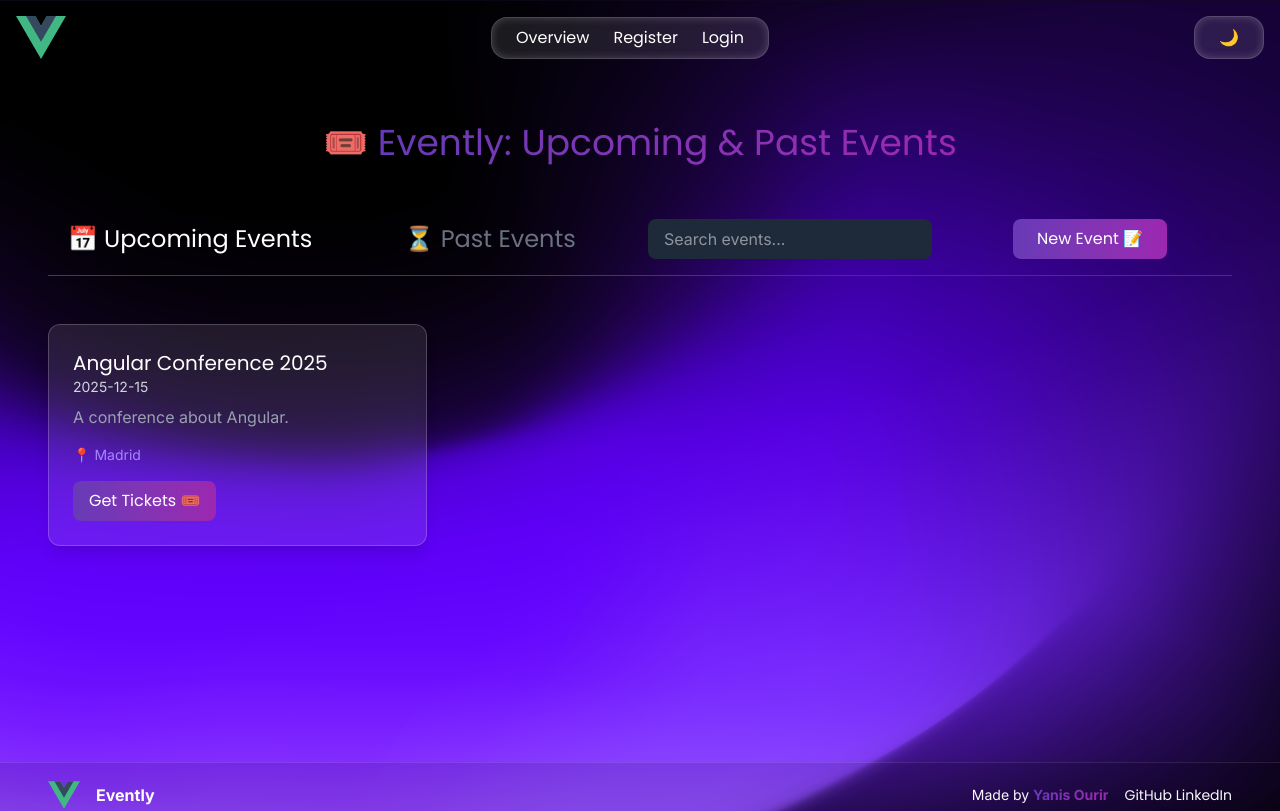
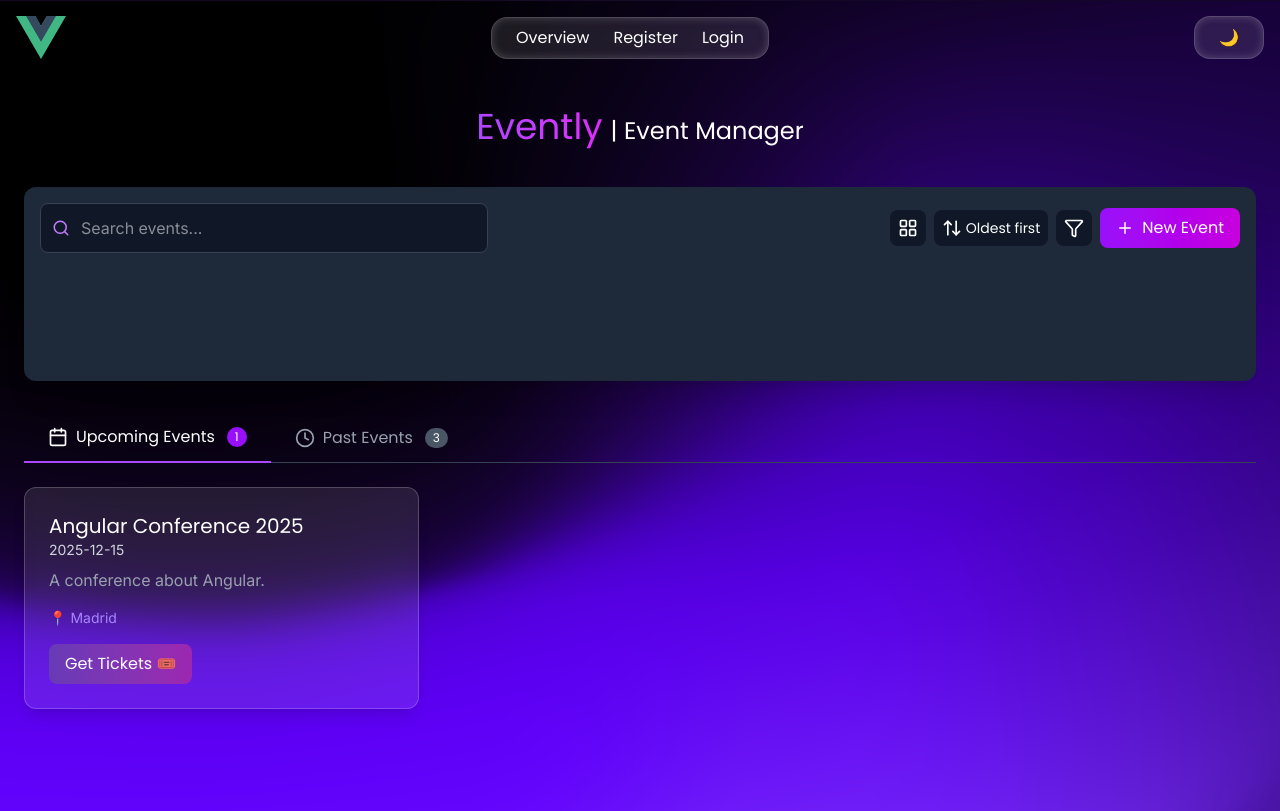
Before and after one commit to Yanis-Ourir/event-front-vuejs, a Vue app: page /events in a window 1280 px wide. Shown: the top 811 px of the page. Built offline with nearby package versions, Linux system fonts and the light colour scheme; the HTML template or start-up script is replaced by a standard one.

Commit message:
need BACKEND and done

```diff
--- a/package.json
+++ b/package.json
@@ -15,6 +15,7 @@
   },
   "dependencies": {
     "@tailwindcss/vite": "^4.0.11",
+    "lucide-vue-next": "^0.482.0",
     "pinia": "^3.0.1",
     "tailwindcss": "^4.0.11",
     "vue": "^3.5.13",
--- a/src/views/Event.vue
+++ b/src/views/Event.vue
@@ -1,8 +1,9 @@
 <script setup lang="ts">
-import { computed, ref } from 'vue';
+import { computed, ref, onMounted } from 'vue';
 import EventCard from '@/components/ui/EventCard.vue';
 import PastEventCard from '@/components/ui/PastEventCard.vue';
 import EventForm from '@/components/EventForm.vue';
+import { Search, Calendar, LayoutGrid, Clock, Filter, Plus, ArrowUpDown } from 'lucide-vue-next';
 
 const templateEvent = [
     { title: 'React Conference 2023', date: '2023-10-15', description: 'A conference about React.', location: 'London' },
@@ -14,66 +15,267 @@ const templateEvent = [
 const now = new Date();
 const searchQuery = ref('');
 const formModal = ref(false);
-const showUpcomingEvents = ref(true);
+const activeTab = ref('upcoming');
+const sortDirection = ref('asc');
+const showFilters = ref(false);
+const selectedLocation = ref('');
+const viewMode = ref('grid');
 
-const pastEvents = computed(() =>
-    templateEvent.filter(event => new Date(event.date) < now && event.title.toLowerCase().includes(searchQuery.value.toLowerCase()))
-);
 
-const upcomingEvents = computed(() =>
-    templateEvent.filter(event => new Date(event.date) >= now && event.title.toLowerCase().includes(searchQuery.value.toLowerCase()))
-);
+const locations = computed(() => {
+  const uniqueLocations = new Set(templateEvent.map(event => event.location));
+  return Array.from(uniqueLocations);
+});
 
-const toggleView = (isUpcoming: boolean) => {
-    showUpcomingEvents.value = isUpcoming;
+const filteredEvents = computed(() => {
+  return templateEvent.filter(event => {
+
+    const matchesSearch = event.title.toLowerCase().includes(searchQuery.value.toLowerCase());
+
+    const matchesLocation = selectedLocation.value === '' || event.location === selectedLocation.value;
+
+    return matchesSearch && matchesLocation;
+  });
+});
+
+const pastEvents = computed(() => {
+  const filtered = filteredEvents.value.filter(event => new Date(event.date) < now);
+
+  return sortEvents(filtered);
+});
+
+const upcomingEvents = computed(() => {
+  const filtered = filteredEvents.value.filter(event => new Date(event.date) >= now);
+
+  return sortEvents(filtered);
+});
+
+// Fonction de tri des événements
+const sortEvents = (events) => {
+  return [...events].sort((a, b) => {
+    const dateA = new Date(a.date);
+    const dateB = new Date(b.date);
+
+    return sortDirection.value === 'asc'
+      ? dateA.getTime() - dateB.getTime()
+      : dateB.getTime() - dateA.getTime();
+  });
 };
+
+const toggleSortDirection = () => {
+  sortDirection.value = sortDirection.value === 'asc' ? 'desc' : 'asc';
+};
+
+const toggleViewMode = () => {
+  viewMode.value = viewMode.value === 'grid' ? 'list' : 'grid';
+};
+
+const setActiveTab = (tab) => {
+  activeTab.value = tab;
+};
+
+const resetFilters = () => {
+  searchQuery.value = '';
+  selectedLocation.value = '';
+  sortDirection.value = 'asc';
+};
+
+// Animation pour le panneau de filtres
+const filtersPanelClass = computed(() => {
+  return showFilters.value ? 'translate-y-0 opacity-100' : 'translate-y-5 opacity-0 pointer-events-none';
+});
 </script>
 
 <template>
-    <div class="container mx-auto px-6 md:px-12 py-12">
-        <h1 class="text-4xl font-bold text-center text-white mb-10">
-            🎟️ <span class="bg-gradient-to-r from-[#673AB7] to-[#9C27B0] text-transparent bg-clip-text">Evently: Upcoming & Past Events</span>
+  <div class="min-h-screen">
+    <div class="container mx-auto px-4 md:px-6 py-8">
+
+      <header class="mb-10">
+        <h1 class="text-4xl font-bold text-center">
+          <span class="bg-gradient-to-r from-purple-500 to-fuchsia-500 text-transparent bg-clip-text">Evently</span>
+          <span class="text-white text-opacity-80 ml-2 text-2xl">| Event Manager</span>
         </h1>
+      </header>
 
-            <div class="grid grid-cols-2 gap-4 md:grid-cols-4 border-b border-gray-700 py-4 items-center text-center mb-6">
-                <h2 @click="toggleView(true)" :class="{'text-white': showUpcomingEvents, 'text-gray-500': !showUpcomingEvents}" class="text-lg md:text-2xl font-semibold cursor-pointer hover:text-white">📅 Upcoming Events</h2>
-                <h3 @click="toggleView(false)" :class="{'text-white': !showUpcomingEvents, 'text-gray-500': showUpcomingEvents}" class="text-lg md:text-2xl font-semibold cursor-pointer hover:text-white">⏳ Past Events</h3>
-                <input v-model="searchQuery" type="text" placeholder="Search events..." class="bg-gray-800 text-white px-4 py-2 rounded-lg">
-                <div>
-                    <button @click="formModal = true" class="text-white font-medium bg-gradient-to-r from-[#673AB7] to-[#9C27B0] py-2 rounded-lg transition-all hover:scale-105 px-6">New Event 📝</button>
+
+      <div class="bg-gray-800 bg-opacity-60 backdrop-blur-sm rounded-xl shadow-xl p-4 mb-8">
+        <div class="flex flex-col md:flex-row justify-between gap-4">
+
+          <div class="relative flex-grow max-w-md">
+            <div class="absolute inset-y-0 left-0 pl-3 flex items-center pointer-events-none">
+              <Search size="18" class="text-purple-400" />
+            </div>
+            <input
+              v-model="searchQuery"
+              type="text"
+              placeholder="Search events..."
+              class="bg-gray-900 text-white w-full pl-10 pr-4 py-3 rounded-lg border border-gray-700 focus:border-purple-500 transition-all"
+            />
+          </div>
+
+
+          <div class="flex items-center gap-2">
+            <button
+              @click="toggleViewMode"
+              class="p-2 rounded-lg bg-gray-900 text-white hover:bg-purple-900 transition-all"
+              :title="viewMode === 'grid' ? 'Switch to list view' : 'Switch to grid view'"
+            >
+              <LayoutGrid v-if="viewMode === 'grid'" size="20" />
+              <span v-else>📋</span>
+            </button>
+
+            <button
+              @click="toggleSortDirection"
+              class="p-2 rounded-lg bg-gray-900 text-white hover:bg-purple-900 transition-all flex items-center gap-1"
+              :title="sortDirection === 'asc' ? 'Sort by date: newest first' : 'Sort by date: oldest first'"
+            >
+              <ArrowUpDown size="20" />
+              <span class="hidden md:inline text-sm">{{ sortDirection === 'asc' ? 'Oldest first' : 'Newest first' }}</span>
+            </button>
+
+            <button
+              @click="showFilters = !showFilters"
+              class="p-2 rounded-lg bg-gray-900 text-white hover:bg-purple-900 transition-all"
+              :class="{'bg-purple-800': showFilters}"
+            >
+              <Filter size="20" />
+            </button>
+
+            <button
+              @click="formModal = true"
+              class="text-white font-medium bg-gradient-to-r from-purple-600 to-fuchsia-600 px-4 py-2 rounded-lg transition-all hover:from-purple-500 hover:to-fuchsia-500 flex items-center gap-2"
+            >
+              <Plus size="18" />
+              <span class="hidden md:inline">New Event</span>
+            </button>
           </div>
         </div>
 
-        <div class="flex justify-between mb-6">
 
+        <div
+          class="mt-4 overflow-hidden transition-all duration-300 transform"
+          :class="filtersPanelClass"
+        >
+          <div class="bg-gray-900 rounded-lg p-4">
+            <div class="flex flex-col md:flex-row items-start md:items-center justify-between gap-4">
+              <div class="flex flex-wrap gap-4">
+                <div>
+                  <label class="block text-sm text-gray-400 mb-1">Location</label>
+                  <select
+                    v-model="selectedLocation"
+                    class="bg-gray-800 text-white px-4 py-2 rounded-lg border border-gray-700 focus:border-purple-500"
+                  >
+                    <option value="">All locations</option>
+                    <option v-for="location in locations" :key="location" :value="location">
+                      {{ location }}
+                    </option>
+                  </select>
+                </div>
               </div>
 
+              <button
+                @click="resetFilters"
+                class="text-purple-400 hover:text-purple-300 text-sm underline"
+              >
+                Reset filters
+              </button>
+            </div>
+          </div>
+        </div>
+      </div>
 
+      <!-- Tabs de navigation -->
+      <div class="flex border-b border-gray-700 mb-6">
+        <button
+          @click="setActiveTab('upcoming')"
+          class="flex items-center gap-2 px-6 py-3 font-medium transition-all"
+          :class="activeTab === 'upcoming' ? 'text-white border-b-2 border-purple-500 -mb-px' : 'text-gray-400 hover:text-white'"
+        >
+          <Calendar size="20" />
+          <span>Upcoming Events</span>
+          <span v-if="upcomingEvents.length > 0" class="bg-purple-600 text-white text-xs py-0.5 px-2 rounded-full ml-1">{{ upcomingEvents.length }}</span>
+        </button>
 
-        <section v-if="showUpcomingEvents">
-            <div class="grid md:grid-cols-2 lg:grid-cols-3 gap-6">
-                <EventCard v-for="event in upcomingEvents" :key="event.title" v-bind="event" v-if="upcomingEvents.length > 0"/>
-                <p v-else class="text-white text-center w-full">No upcoming events found for the name {{ searchQuery }}.</p>
+        <button
+          @click="setActiveTab('past')"
+          class="flex items-center gap-2 px-6 py-3 font-medium transition-all"
+          :class="activeTab === 'past' ? 'text-white border-b-2 border-purple-500 -mb-px' : 'text-gray-400 hover:text-white'"
+        >
+          <Clock size="20" />
+          <span>Past Events</span>
+          <span v-if="pastEvents.length > 0" class="bg-gray-600 text-white text-xs py-0.5 px-2 rounded-full ml-1">{{ pastEvents.length }}</span>
+        </button>
+      </div>
+
+      <!-- Contenu principal -->
+      <div class="min-h-[300px]">
+        <!-- Section des événements à venir -->
+        <section v-if="activeTab === 'upcoming'" class="animate-fadeIn">
+          <div v-if="upcomingEvents.length > 0" :class="viewMode === 'grid' ? 'grid md:grid-cols-2 lg:grid-cols-3 gap-6' : 'space-y-4'">
+            <EventCard
+              v-for="event in upcomingEvents"
+              :key="event.title"
+              v-bind="event"
+              :viewMode="viewMode"
+            />
+          </div>
+          <div v-else class="flex flex-col items-center justify-center py-20">
+            <div class="text-4xl mb-4">🗓️</div>
+            <p class="text-white text-opacity-80 text-center">No upcoming events found.</p>
+            <button
+              @click="formModal = true"
+              class="mt-4 text-purple-400 hover:text-purple-300 flex items-center gap-2"
+            >
+              <Plus size="18" />
+              <span>Create your first event</span>
+            </button>
           </div>
         </section>
 
-
-        <section v-else>
-            <div class="grid md:grid-cols-2 lg:grid-cols-3 gap-6">
-                <PastEventCard v-for="event in pastEvents" :key="event.title" v-bind="event" v-if="pastEvents.length > 0"/>
-                <p v-else class="text-white text-center w-full">No past events found for the name {{ searchQuery }}.</p>
+        <!-- Section des événements passés -->
+        <section v-else class="animate-fadeIn">
+          <div v-if="pastEvents.length > 0" :class="viewMode === 'grid' ? 'grid md:grid-cols-2 lg:grid-cols-3 gap-6' : 'space-y-4'">
+            <PastEventCard
+              v-for="event in pastEvents"
+              :key="event.title"
+              v-bind="event"
+              :viewMode="viewMode"
+            />
+          </div>
+          <div v-else class="flex flex-col items-center justify-center py-20">
+            <div class="text-4xl mb-4">⏳</div>
+            <p class="text-white text-opacity-80 text-center">No past events match your search criteria.</p>
+            <button
+              @click="resetFilters"
+              class="mt-4 text-purple-400 hover:text-purple-300"
+            >
+              Reset filters
+            </button>
           </div>
         </section>
+      </div>
+    </div>
 
-        <div v-if="formModal" class="fixed inset-0 flex items-center justify-center bg-black/50">
+    <!-- Modal formulaire -->
+    <div v-if="formModal" class="fixed inset-0 flex items-center justify-center bg-black/70 z-50 backdrop-blur-sm">
+      <div @click.self="formModal = false" class="fixed inset-0"></div>
       <EventForm @closeFormModal="formModal = false" />
     </div>
   </div>
 </template>
 
 <style scoped>
-input:focus {
+input:focus, select:focus {
   outline: none;
-    box-shadow: 0 0 10px rgba(103, 58, 183, 0.5);
+  box-shadow: 0 0 10px rgba(137, 86, 255, 0.5);
+}
+
+.animate-fadeIn {
+  animation: fadeIn 0.3s ease-in-out;
+}
+
+@keyframes fadeIn {
+  from { opacity: 0; transform: translateY(10px); }
+  to { opacity: 1; transform: translateY(0); }
 }
 </style>
```
Also changed, not shown: src/functions/auth.ts (added, +9 -0 lines), src/stores/counter.ts (deleted, +0 -12 lines), src/stores/user.ts (added, +30 -0 lines), src/views/Login.vue (+17 -3 lines), 1 other file (tests, documents, lock files or other folders). Lines whose indentation alone changed are shown as unchanged.
